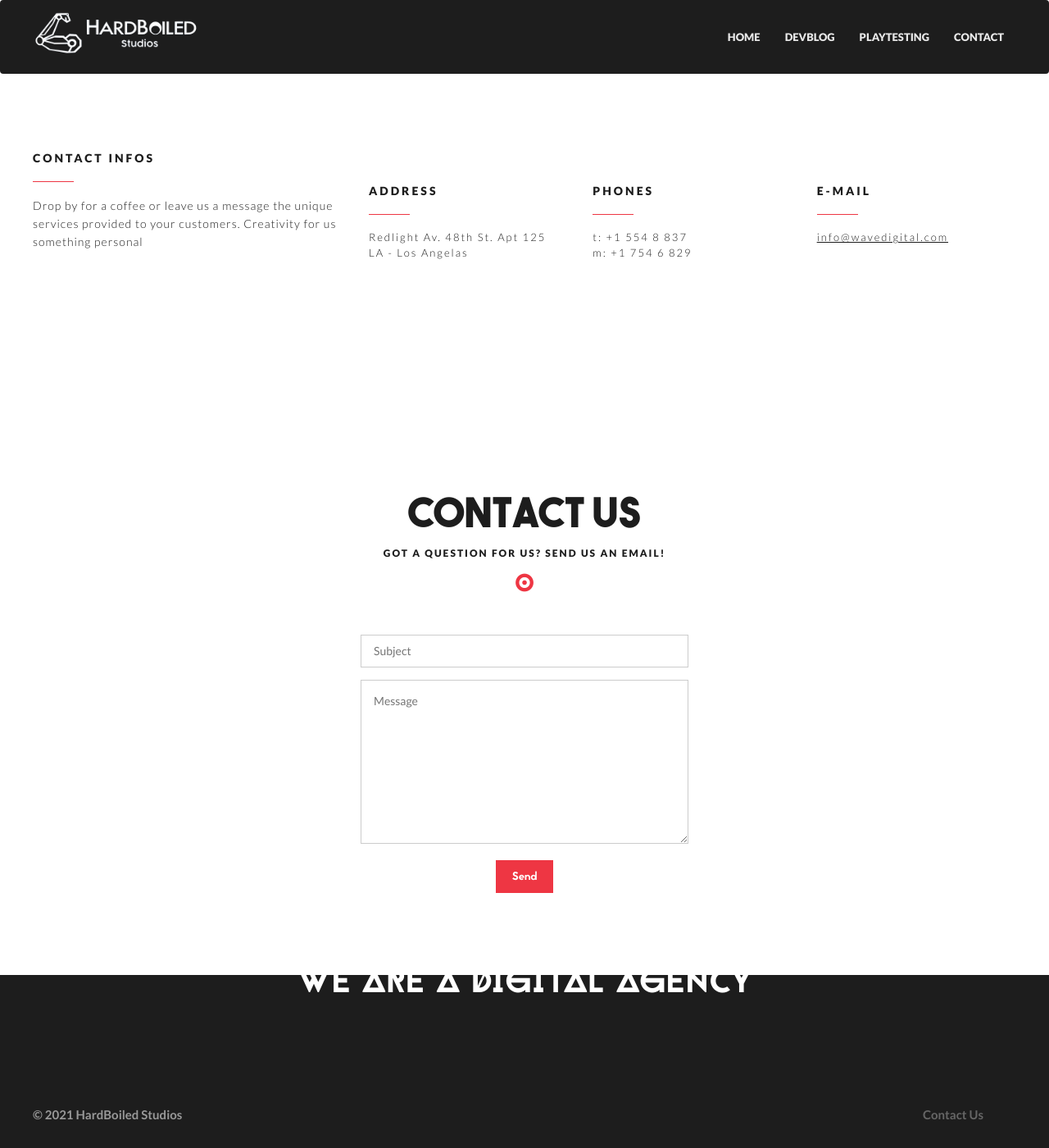
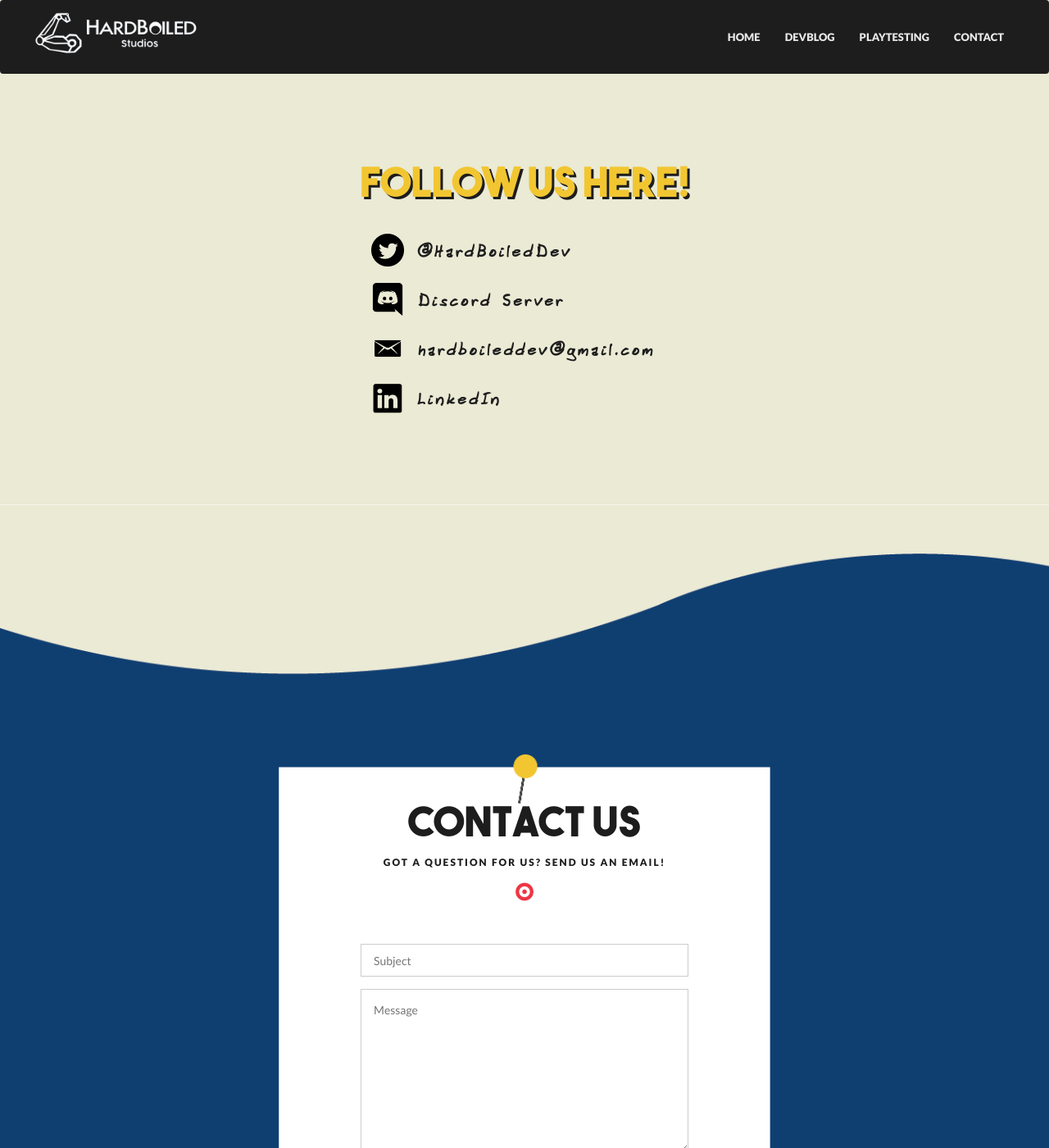
Before and after one commit to HardBoiledStudios/HardBoiledStudios.github.io, a Jekyll site: the page contact.html, which Jekyll copies as it is, in a window 1280 px wide and 1400 px high. Shown: the whole window at 82% size. Built offline with Jekyll 4.4.1, drawn with Linux system fonts in a browser that asks for light colours; some web fonts are replaced.

Commit message:
updated contact page

```diff
--- a/contact.html
+++ b/contact.html
@@ -169,41 +169,38 @@
       <section class="contact-info">
         <div class="container">
           <div class="row">
-            <div class="col-md-4 wow fadeInUp" data-wow-delay="0.05s">
-              <h3>CONTACT INFOS</h3>
-              <p>
-                Drop by for a coffee or leave us a message the unique services
-                provided to your customers. Creativity for us something personal
-              </p>
+            <h1 class="drop-shadow wow fadeInUp" data-wow-delay="0.05s">
+              Follow us here!
+            </h1>
+          </div>
+          <div class="social-media-wrapper">
+            <div class="flex-row social-media-row">
+              <div class="width-15"><img src="images/Twitter.png" /></div>
+              <a href="https://twitter.com/HardBoiledDev" target="_blank"
+                ><h3>@HardBoiledDev</h3></a
+              >
             </div>
-            <!-- end col-4 -->
-            <div class="col-md-8 wow fadeInUp" data-wow-delay="0.10s">
-              <div class="row">
-                <div class="col-md-4 col-sm-4 text-right">
-                  <h4>ADDRESS</h4>
-                  <span
-                    >Redlight Av. 48th St. Apt 125<br />
-                    LA - Los Angelas</span
-                  >
-                </div>
-                <!-- end col-4 -->
-                <div class="col-md-4 col-sm-4 text-right">
-                  <h4>PHONES</h4>
-                  <span
-                    >t: +1 554 8 837<br />
-                    m: +1 754 6 829
-                  </span>
-                </div>
-                <!-- end col-4 -->
-                <div class="col-md-4 col-sm-4 text-right">
-                  <h4>E-MAIL</h4>
-                  <span><a href="#">info@wavedigital.com</a></span>
-                </div>
-                <!-- end col-4 -->
-              </div>
-              <!-- end row -->
+            <div class="flex-row social-media-row">
+              <div class="width-15"><img src="images/Discord-Icon.png" /></div>
+              <a href="https://discord.com/invite/GWAsYUE5tn" target="_blank">
+                <h3>Discord Server</h3>
+              </a>
             </div>
-            <!-- end col-8 -->
+            <div class="flex-row social-media-row">
+              <div class="width-15"><img src="images/Email.png" /></div>
+              <a href="mailto:hardboileddev@gmail.com" target="_blank">
+                <h3>hardboileddev@gmail.com</h3>
+              </a>
+            </div>
+            <div class="flex-row social-media-row">
+              <div class="width-15"><img src="images/LinkedIn.png" /></div>
+              <a
+                href="https://www.linkedin.com/company/hardboiledstudios/"
+                target="_blank"
+              >
+                <h3>LinkedIn</h3>
+              </a>
+            </div>
           </div>
           <!-- end row -->
         </div>
@@ -214,10 +211,12 @@
       <!-- end mao -->
       <section class="contact-form">
         <div class="container">
-          <div class="row">
+          <div class="row form-wrapper">
             <div class="col-xs-12">
               <div class="title-box">
-                <h1 class="wow fadeInUp" data-wow-delay="0.05s">Contact Us</h1>
+                <h1 class="blacktext wow fadeInUp" data-wow-delay="0.05s">
+                  Contact Us
+                </h1>
                 <h5 class="wow fadeInUp" data-wow-delay="0.10s">
                   Got a question for us? Send us an email!
                 </h5>
--- a/css/style.css
+++ b/css/style.css
@@ -386,6 +386,9 @@ textarea {
   width: 100%;
   float: left;
 }
+.drop-shadow {
+  text-shadow: 3px 3px #1d1d1d;
+}
 
 /* TABLE MIDDLE */
 .table {
@@ -567,6 +570,10 @@ footer {
   background: no-repeat url("../images/Showcase-BG.png");
   background-size: cover;
   margin-top: -172px;
+}
+.width-15 {
+  width: 15%;
+  height: 100%;
 }
 .width-40 {
   width: 40%;
@@ -1316,18 +1323,38 @@ footer {
 .contact-info {
   width: 100%;
   float: left;
-  padding: 100px 0;
-  margin-top: 85px;
+  padding: 200px 0 80px 0;
+  background-color: #eaead5;
+}
+.contact-info h1 {
+  font-size: 50px;
+  font-family: the-bold-font;
+  color: #f2c631;
+  margin: auto;
+  text-align: center;
 }
 .contact-info h3 {
-  font-size: 14px;
+  font-size: 20px;
   font-weight: 800;
   letter-spacing: 3px;
-  margin-top: 0;
-  margin-bottom: 40px;
-  position: relative;
-}
-.contact-info h3:after {
+  margin: auto 0;
+  position: relative;
+  font-family: domestic-manners;
+}
+.contact-info a {
+  margin: auto 0;
+  text-decoration: none !important;
+}
+.contact-info .social-media-wrapper {
+  margin: 30px;
+}
+
+.contact-info .social-media-row {
+  width: 375px;
+  margin: 20px auto;
+  flex-direction: row !important;
+}
+/* .contact-info h3:after {
   content: "";
   width: 50px;
   height: 1px;
@@ -1335,7 +1362,7 @@ footer {
   position: absolute;
   left: 0;
   bottom: -22px;
-}
+} */
 .contact-info h4 {
   font-size: 14px;
   font-weight: 800;
@@ -1362,7 +1389,7 @@ footer {
 }
 .contact-info img {
   height: 40px;
-  margin-top: 26px;
+  width: 40px;
 }
 .contact-info p {
   font-weight: 300;
@@ -1377,9 +1404,18 @@ footer {
 .contact-form {
   width: 100%;
   float: left;
-  padding: 100px 0;
+  padding: 300px 0 100px 0;
   text-align: center;
-  margin-top: 85px;
+  background-color: #143f70;
+  background: no-repeat url("../images/Discord-BG.png");
+  background-size: cover;
+}
+.contact-form .form-wrapper {
+  background: no-repeat url(../images/Yellow-Pinned-Paper.png);
+  background-size: 600px;
+  padding: 60px 10px;
+  margin: 5px;
+  background-position: top center;
 }
 .contact-form .form-group {
   width: 100%;
@@ -1422,10 +1458,14 @@ footer {
   color: #c0392b;
 }
 
+.contact-form .blacktext {
+  color: #1d1d1d;
+}
+
 .contact-form h1 {
   font-size: 50px;
   font-family: the-bold-font;
-  color: #1d1d1d;
+  color: #f2c631;
   margin: auto;
 }
 
@@ -2026,6 +2066,16 @@ footer .sub-footer ul li a {
   .features-list ul li {
     font-size: 14px;
   }
+  .contact-info img {
+    height: 30px;
+    width: 30px;
+  }
+  .contact-info h3 {
+    font-size: 15px;
+  }
+  .contact-info .social-media-row {
+    width: 300px;
+  }
   .career .col-md-4 {
     margin-bottom: 80px;
   }
```
Also changed, not shown: images/Discord-Icon.png (added), images/Email.png (added), images/LinkedIn.png (added), images/Twitter.png (added), images/Yellow-Pinned-Paper.png (added).
